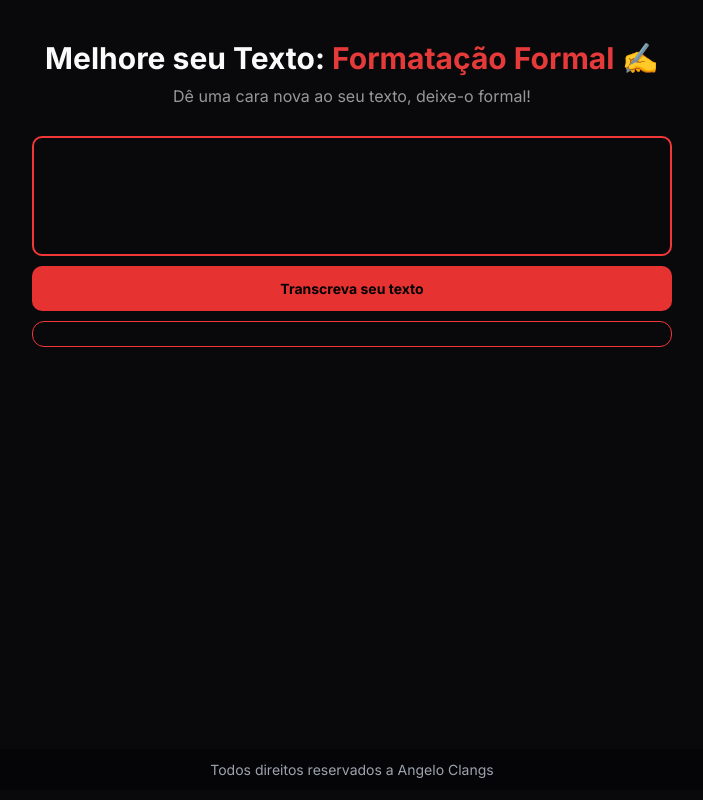
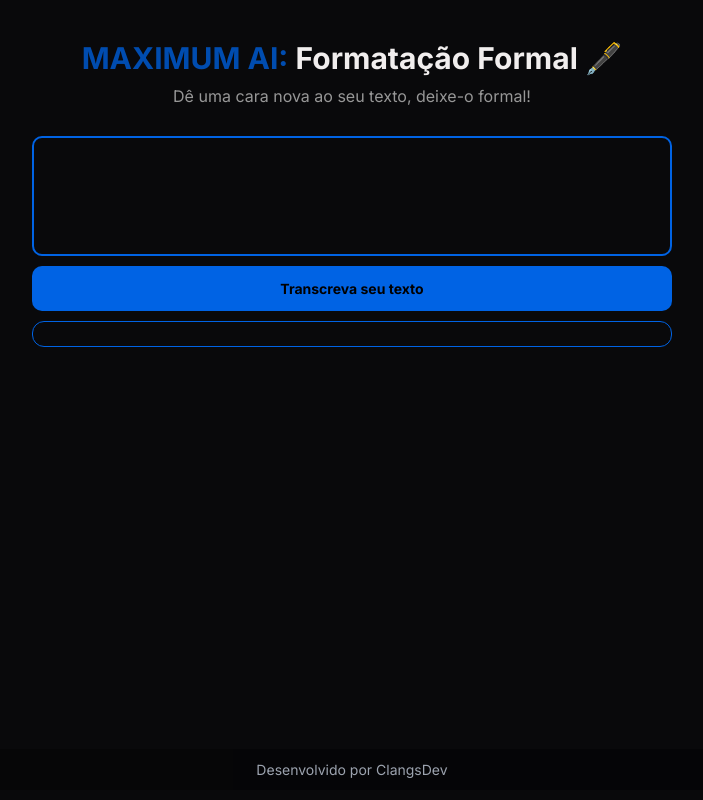
Before and after one commit to angelogoncalves12/textimproveIA, a website: page index.html in a window 1280 px wide. Shown: the whole page, without its empty margins (288-991 px from the left). Drawn offline with Linux system fonts and the light colour scheme.

Commit message:
NOMEAÇÃO E VERCEL APP

```diff
--- a/back/node.js
+++ b/back/node.js
@@ -137,8 +137,10 @@ export function startServer(port = process.env.PORT || 3000) {
     return server;
 }
 
+const app = createApp();
+
 if (process.argv[1] === fileURLToPath(import.meta.url)) {
     startServer();
 }
-//ajuste IA
-module.exports = app; //exportando o vercel
+
+export default app; //exportando o vercel
--- a/index.html
+++ b/index.html
@@ -19,8 +19,8 @@
 
 <body>
     <h1 class="titulo">
-        Melhore seu Texto:
-        <span class="destaque"> Formatação Formal ✍️ </span>
+        MAXIMUM AI:
+        <span class="destaque"> Formatação Formal 🖋️ </span>
     </h1>
     <p>
         Dê uma cara nova ao seu texto, deixe-o formal!
@@ -32,7 +32,7 @@
     </button>
 
     <p class="bloco-codigo"> </p>
-    <p class="direitos">Todos direitos reservados a Angelo Clangs</p>
+    <p class="direitos">Desenvolvido por ClangsDev</p>
 </body>
 <script src="scripts.js">
 
--- a/styles.css
+++ b/styles.css
@@ -18,14 +18,14 @@ body {
     align-items: center;
 }
 
-h1 {
+.titulo {
     font-size: 30px; /*tamanho do texto*/
-    color: #fafafa;
+    color: #004caf;
     font-weight: bold; /* grossura da fonte - negrito*/
 }
 
 span {
-    color: #e53a3a;
+    color: #f1eeee;
 }
 
 p {
@@ -38,7 +38,7 @@ textarea{
     width: 100%; /* largura */
     max-width: 640px; /* limita o tamanho máximo*/
     padding: 12px; /* espaçamento na parte de dentro*/
-    border: 2px solid #f13737; /*trocar a cor da borda*/
+    border: 2px solid #0063e4; /*trocar a cor da borda*/
     border-radius: 10px; /*arredondamento das bordas*/
     background: #09090b;
     color: #fafafa; /* cor do texto*/
@@ -53,7 +53,7 @@ textarea{
 button {
     width: 100%;
     max-width: 640px;
-    background: #e73232;
+    background: #0063e4;
     font-size: 14px; /*tamanho do texto*/
     font-weight: bold;
     border-radius: 10px;
@@ -68,7 +68,7 @@ button {
 
 .bloco-codigo {
    background: #09090b;
-   border: 1px solid #f13737;
+   border: 1px solid #0063e4;
    border-radius: 12px;
    padding: 12px;
    font-size: 16px;
```
Also changed, not shown: vercel.json.
